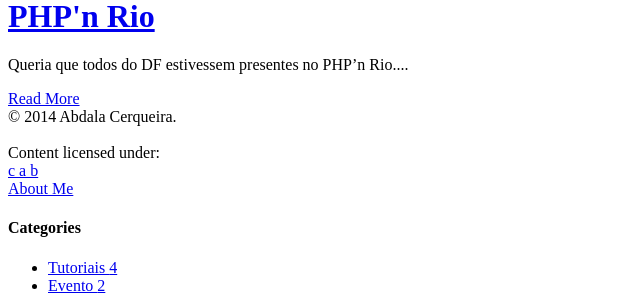
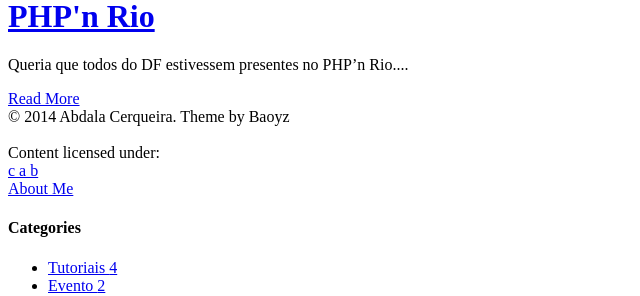
Before and after one commit to abdala/abdala.github.io, a Jekyll site: the page built from index.md, in a window 1280 px wide and 900 px high, scrolled down 1914 px. Shown: the part 152-448 px from the top of the window, without its empty margins (0-640 px from the left). Built offline with Jekyll 4.4.1, drawn with Linux system fonts in a browser that asks for light colours; nearby versions of some CDN libraries; library files that are not in the unit come from our copies.

Commit message:
Update footer.html

```diff
--- a/_includes/themes/Snail/footer.html
+++ b/_includes/themes/Snail/footer.html
@@ -1,7 +1,7 @@
 <footer>
 	<div class="footer-940">
 		<div class="footer-general-info">
-			© 2014 Abdala Cerqueira.<br><br>
+			© 2014 Abdala Cerqueira. Theme by Baoyz<br><br>
 			Content licensed under:<br>
 			<a class="cc" href="http://creativecommons.org/licenses/by-sa/3.0/">c a b</a><br>
 			<a href = "{{ site.Snail.about_path }}">About Me</a><br>
```
